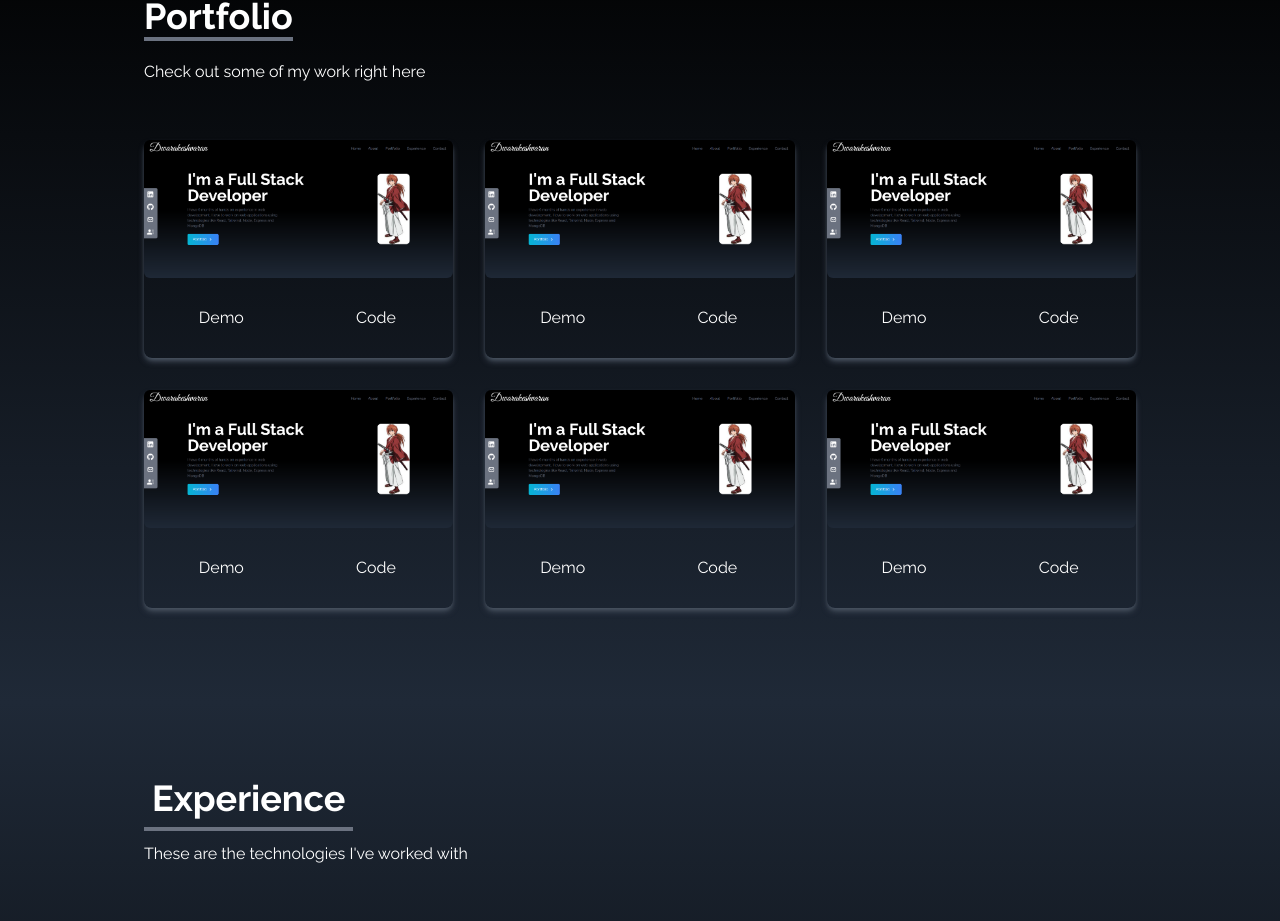
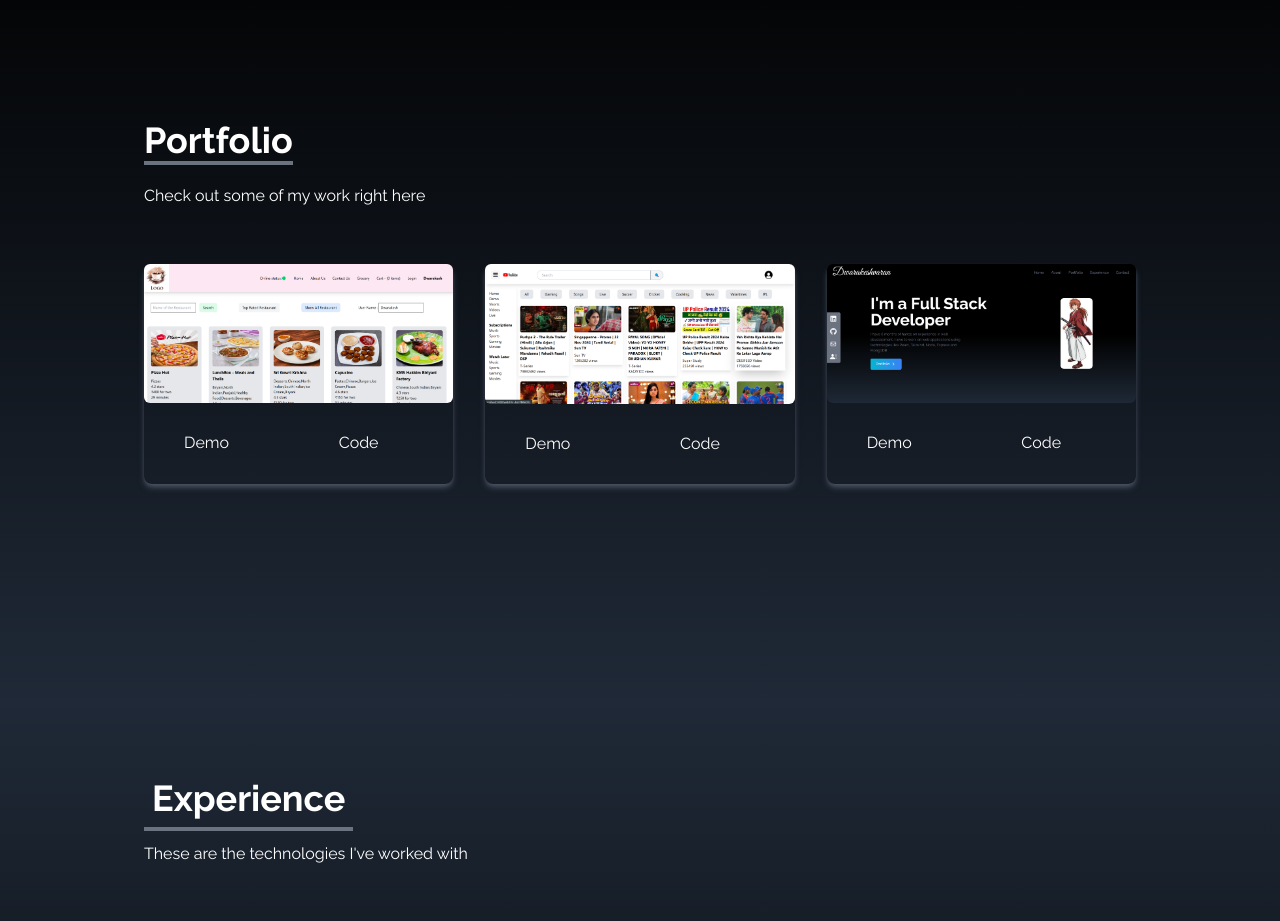
Before and after one commit to Dwarak-10/portfolio, a React (Create React App) app: page / in a window 1280 px wide. Shown: the part 1698-2619 px from the top of the page. Built offline with nearby package versions, Linux system fonts and the light colour scheme.

Commit message:
demo && code

```diff
--- a/src/components/Portfolio.js
+++ b/src/components/Portfolio.js
@@ -1,32 +1,40 @@
 import React from "react";
 import PortfolioImg from "../asset/portfolio/portfolio.png";
+import youtube from "../asset/portfolio/my-youtube.png";
+import restaurant from "../asset/portfolio/restaurant.png";
 
 const Portfolio = () => {
   const portfolios = [
     {
       id: 1,
-      src: PortfolioImg,
+      src: restaurant,
+      code: "https://github.com/Dwarak-10/namaste-react/tree/master",
+      demo: "https://dwarakrestaurants.netlify.app/",
     },
     {
       id: 2,
-      src: PortfolioImg,
+      src: youtube,
+      code: "https://github.com/Dwarak-10/my-youtube",
+      demo: "",
     },
     {
       id: 3,
       src: PortfolioImg,
+      code: "https://github.com/Dwarak-10/portfolio",
+      demo: "https://peppy-kelpie-c1d483.netlify.app",
     },
-    {
-      id: 4,
-      src: PortfolioImg,
-    },
-    {
-      id: 5,
-      src: PortfolioImg,
-    },
-    {
-      id: 6,
-      src: PortfolioImg,
-    },
+    // {
+    //   id: 4,
+    //   src: PortfolioImg,
+    // },
+    // {
+    //   id: 5,
+    //   src: PortfolioImg,
+    // },
+    // {
+    //   id: 6,
+    //   src: PortfolioImg,
+    // },
   ];
   return (
     <div
@@ -42,7 +50,7 @@ const Portfolio = () => {
         </div>
 
         <div className="grid sm:grid-cols-2 md:grid-cols-3 gap-8 px-12 sm:px-0">
-          {portfolios.map(({ id, src }) => (
+          {portfolios.map(({ id, src, demo, code }) => (
             <div key={id} className="shadow-md shadow-gray-600 rounded-lg">
               <img
                 src={src}
@@ -50,12 +58,22 @@ const Portfolio = () => {
                 className="rounded-md duration-200 hover:scale-105"
               />
               <div className="flex items-center justify-center">
-                <button className="w-1/2 px-6 py-3 m-4 duration-200 hover:scale-105">
+                <a
+                  href={demo}
+                  target="_blank"
+                  rel="noreferrer"
+                  className="w-1/2 px-6 py-3 m-4 duration-200 hover:scale-105"
+                >
                   Demo
-                </button>
-                <button className="w-1/2 px-6 py-3 m-4 duration-200 hover:scale-105">
+                </a>
+                <a
+                  href={code}
+                  target="_blank"
+                  rel="noreferrer"
+                  className="w-1/2 px-6 py-3 m-4 duration-200 hover:scale-105"
+                >
                   Code
-                </button>
+                </a>
               </div>
             </div>
           ))}
```
Also changed, not shown: src/asset/portfolio/my-youtube.png (added), src/asset/portfolio/restaurant.png (added).
